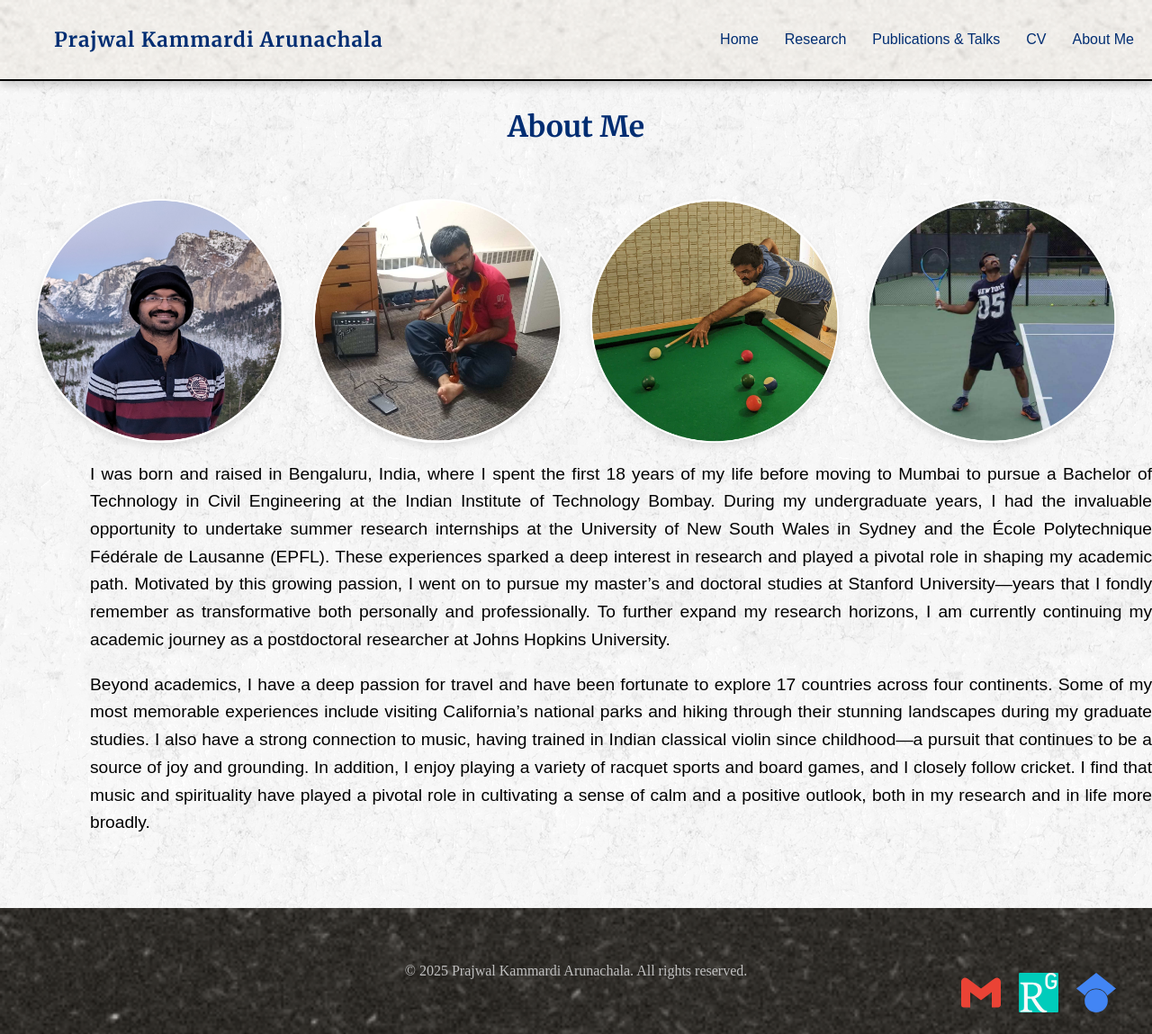
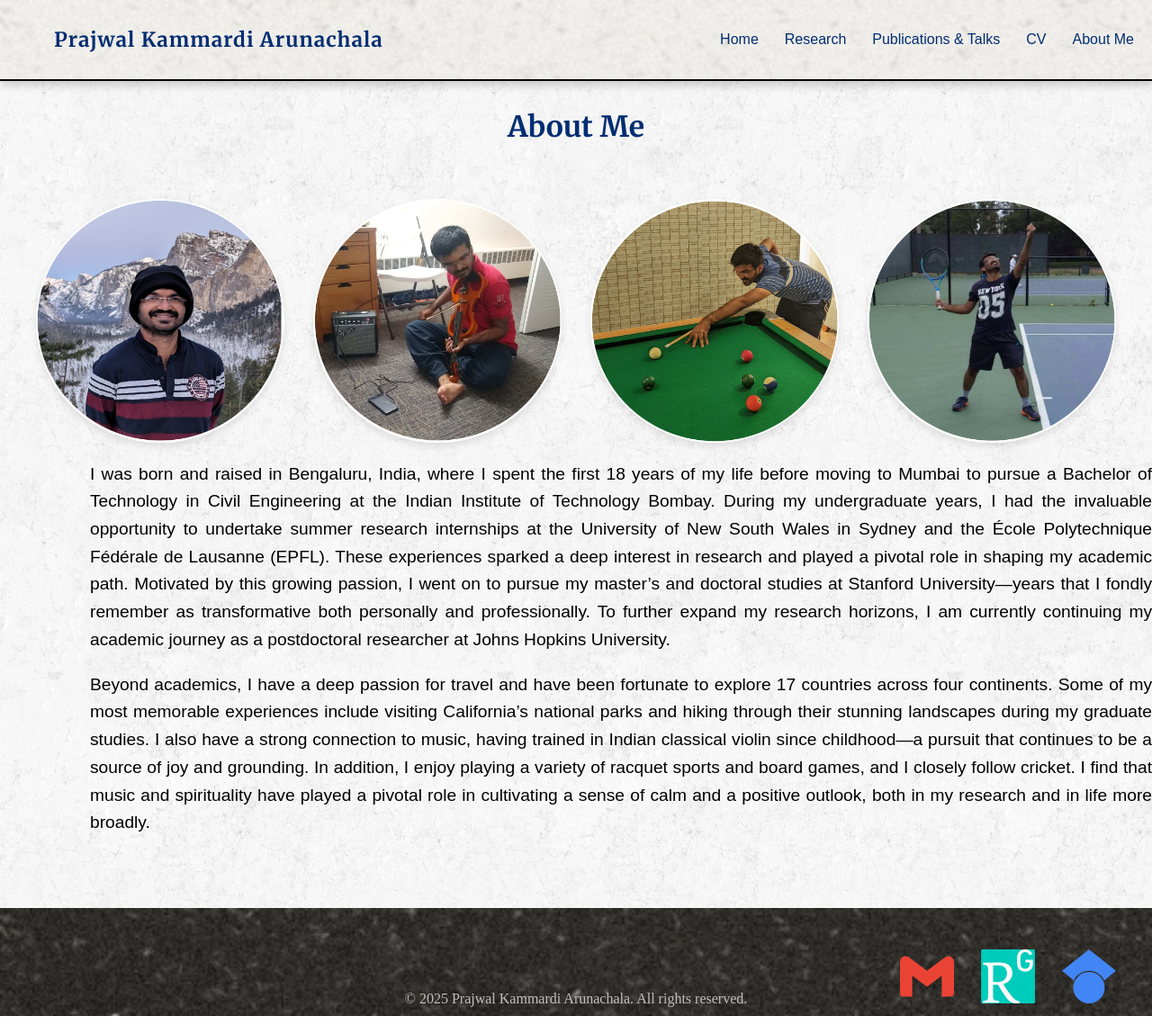
Before and after one commit to prajwalka/prajwalka.github.io, a Jekyll site: the page built from about.md, in a window 1280 px wide and 1149 px high. Shown: the whole window at 90% size. Built offline with Jekyll 4.4.1, drawn with Linux system fonts in a browser that asks for light colours; some web fonts are replaced.

Commit message:
Updating research

```diff
--- a/assets/style.css
+++ b/assets/style.css
@@ -416,7 +416,7 @@ p {
   text-align: justify;
   line-height: 1.6;
   color: #000000;
-  max-width: 1300px;
+  max-width: 1250px;
 }
 
 /* Footer formatting */
@@ -425,26 +425,26 @@ p {
   background-image: url('/Photos/rice-paper.png'); /* Paper texture */
   background-repeat: repeat;
   background-size: cover;
-  padding: 20px 40px;
+  padding: 20px 30px;
   margin-top: 0;
   display: flex;
   justify-content: center;  /* Centering the footer text */
-  align-items: center;
+  align-items: flex-end;
   position: relative; /* Required for positioning icons */
-  min-height: 100px; /* To ensure space for footer */
+  min-height: 80px; /* To ensure space for footer */
 }
 
 .footer-icons {
   position: absolute;
-  bottom: 20px;
+  bottom: 10px;
   right: 40px;
   display: flex;
-  gap: 20px;
+  gap: 30px;
 }
 
 .footer-icons img {
-  height: 44px;
-  width: 44px;
+  height: 60px;
+  width: 60px;
   transition: transform 0.2s;
 }
 
@@ -453,8 +453,10 @@ p {
 }
 
 .footer-text {
-  flex: 1;
-  text-align: center;
+  position: absolute;
+  bottom: 10px; /* Distance from the bottom */
+  left: 50%; /* Center horizontally */
+  transform: translateX(-50%); /* Adjust for perfect centering */
   font-size: 1em;
   color: silver;
 }
```
